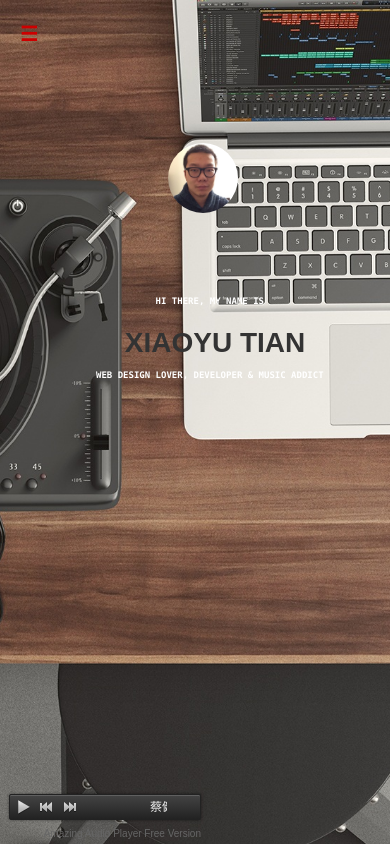
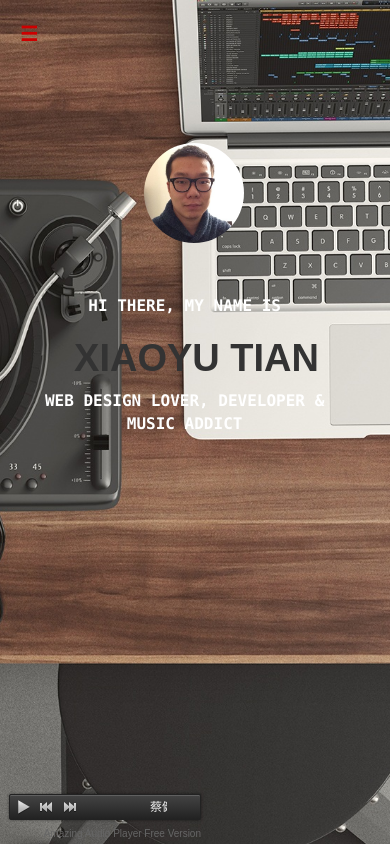
Before and after one commit to Teenbenja/webDesign, a plain HTML site: page index.html in a window 390 px wide. Drawn offline with nearby package versions, Linux system fonts and the light colour scheme.

Commit message:
some test

```diff
--- a/root.css
+++ b/root.css
@@ -280,22 +280,22 @@ html {
 	}
 
 	.mePic {
-		width: 70px;
-		height: 70px;
-		left: 43%;
+		width: 100px;
+		height: 100px;
+		left: 37%;
 	}
 
 	#words {
-		width: 200px;
-		left: 32%;
+		width: 260px;
+		left: 19%;
 	}
 
 	#name {
-		font-size: 28px;
+		font-size: 38px;
 	}
 
 	.des {
-		font-size: 9px;
+		font-size: 16px;
 	}
 	.sidebar {
 		left: -140px;
```
